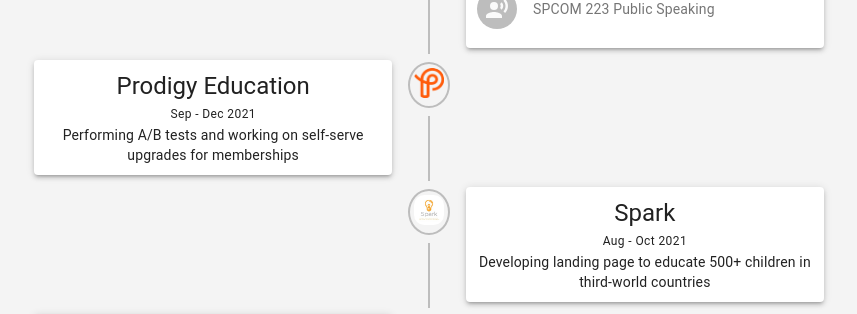
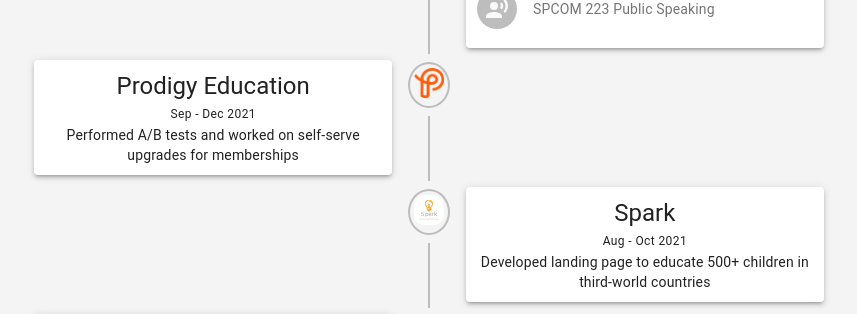
Before and after one commit to JamesCahyadi/Personal-Website, a React (Create React App) app: page / in a window 1280 px wide. Shown: the part 1140-1454 px from the top of the page, without its empty margins (211-1068 px from the left). Built offline with nearby package versions, Linux system fonts and the light colour scheme.

Commit message:
update experiences wording

```diff
--- a/src/sections/Experience/Experience.data.js
+++ b/src/sections/Experience/Experience.data.js
@@ -43,14 +43,14 @@ export const experiences = [
     logoLink: prodigyLink,
     heading: "Prodigy Education",
     date: getTermDates(TERMS.FALL, 2021),
-    description: "Performing A/B tests and working on self-serve upgrades for memberships",
+    description: "Performed A/B tests and worked on self-serve upgrades for memberships",
   },
   {
     logoImg: sparkImg,
     logoLink: sparkLink,
     heading: "Spark",
     date: "Aug - Oct 2021",
-    description: "Developing landing page to educate 500+ children in third-world countries",
+    description: "Developed landing page to educate 500+ children in third-world countries",
   },
   {
     logoImg: uwaterlooImg,
```
